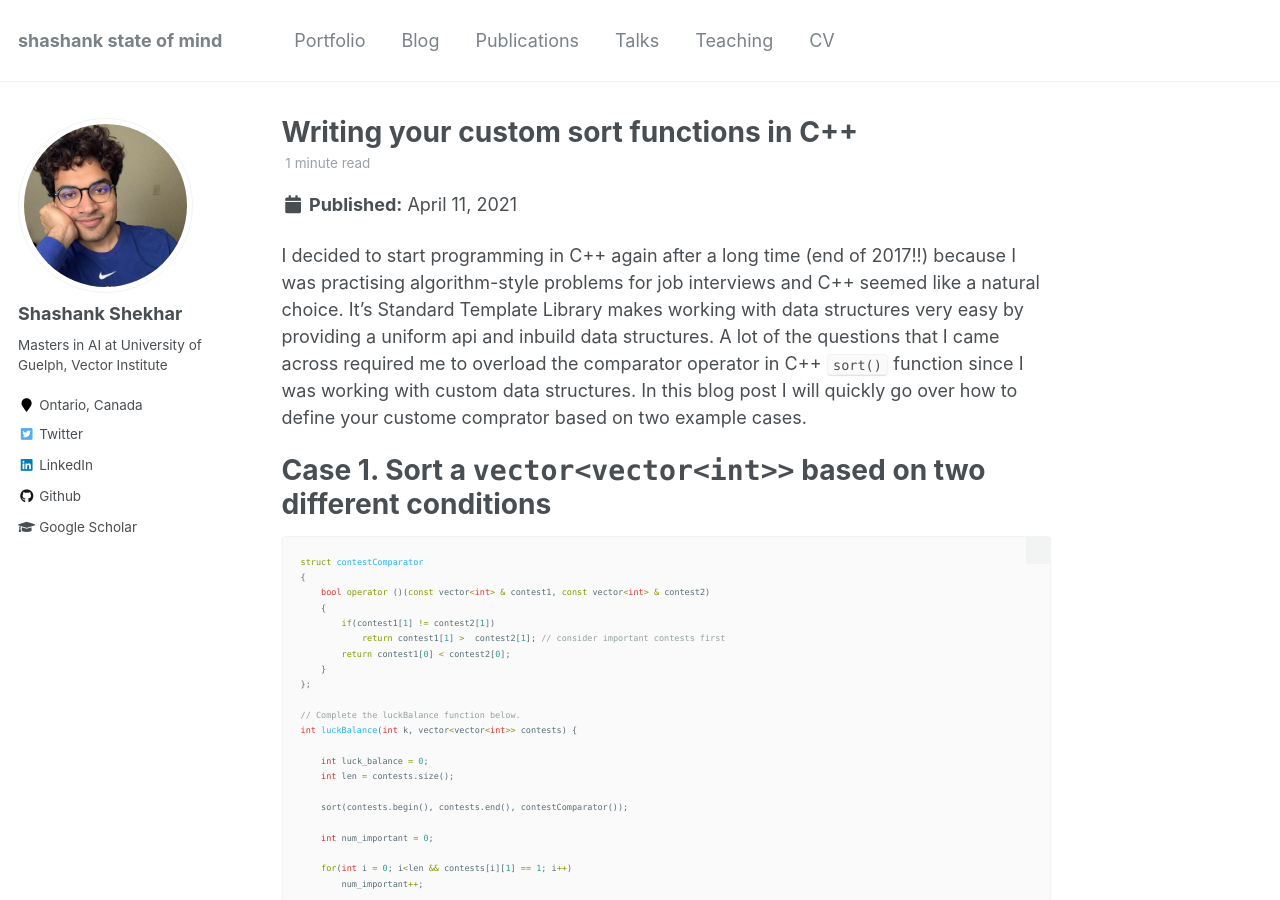
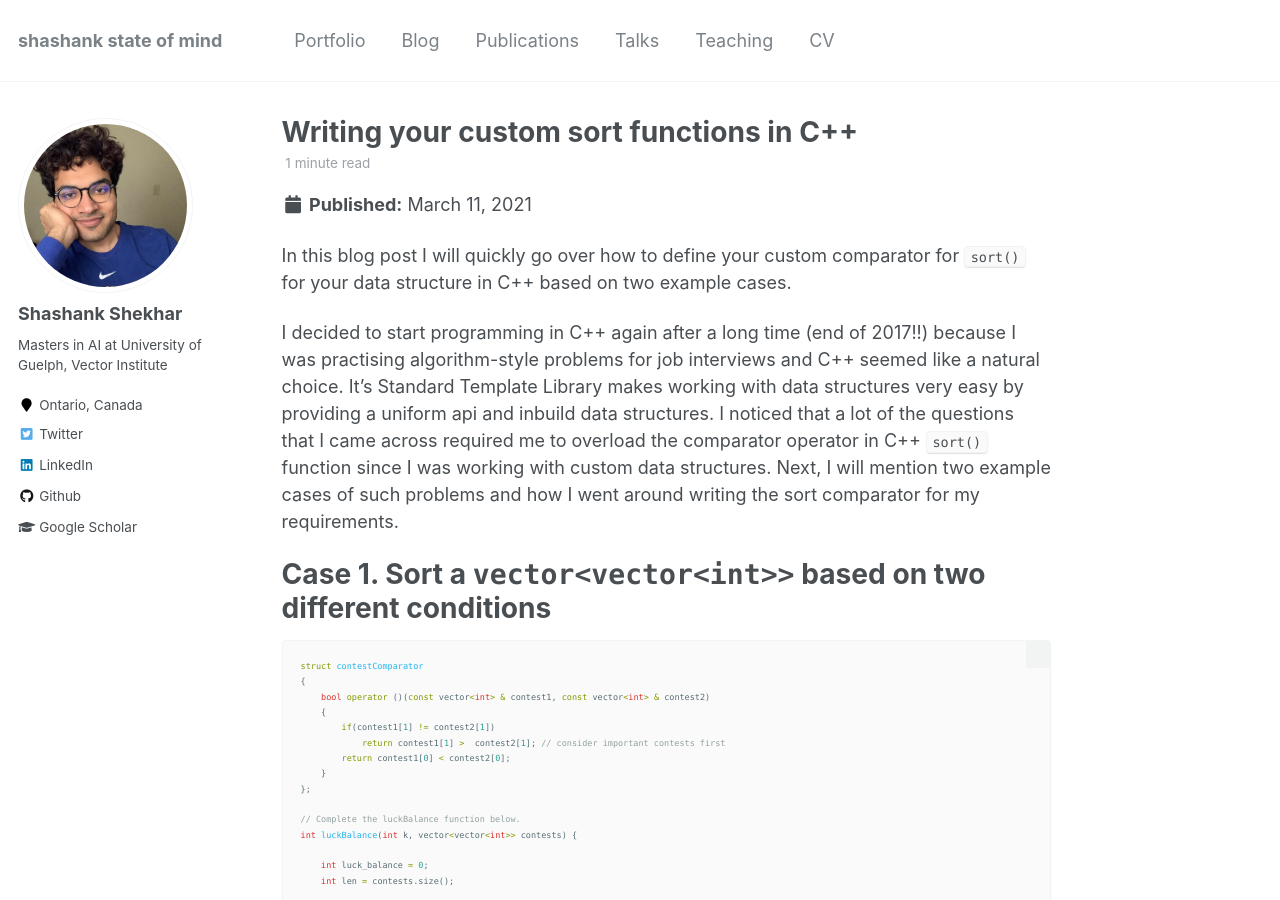
Before and after one commit to sshkhr/sshkhr.github.io, a Jekyll site: the page built from _posts/2021-11-03-cpp-custom-sort.md, in a window 1280 px wide and 900 px high. Built offline with Jekyll 4.4.1, drawn with Linux system fonts in a browser that asks for light colours.

Commit message:
Renamed and refactored intro

```diff
--- a/_posts/2021-11-04-cpp-custom-sort.md
+++ b/_posts/2021-11-03-cpp-custom-sort.md
@@ -1,12 +1,16 @@
 ---
 title: 'Writing your custom sort functions in C++'
-date: 2021-04-11
-permalink: /posts/2021/04/cpp-custom-sort/
+date: 2021-03-11
+permalink: /posts/2021/03/cpp-custom-sort/
 tags:
   - Algorithms
   - C++
 ---
-I decided to start programming in C++ again after a long time (end of 2017!!) because I was practising algorithm-style problems for job interviews and C++ seemed like a natural choice. It's Standard Template Library makes working with data structures very easy by providing a uniform api and inbuild data structures. A lot of the questions that I came across required me to overload the comparator operator in C++ `sort()` function since I was working with custom data structures. In this blog post I will quickly go over how to define your custome comprator based on two example cases.
+In this blog post I will quickly go over how to define your custom comparator for `sort()` for your data structure in C++ based on two example cases.
+
+
+I decided to start programming in C++ again after a long time (end of 2017!!) because I was practising algorithm-style problems for job interviews and C++ seemed like a natural choice. It's Standard Template Library makes working with data structures very easy by providing a uniform api and inbuild data structures. I noticed that a lot of the questions that I came across required me to overload the comparator operator in C++ `sort()` function since I was working with custom data structures. Next, I will mention two example cases of such problems and how I went around writing the sort comparator for my requirements.
+
 
 # Case 1. Sort a `vector<vector<int>>` based on two different conditions
 
```
